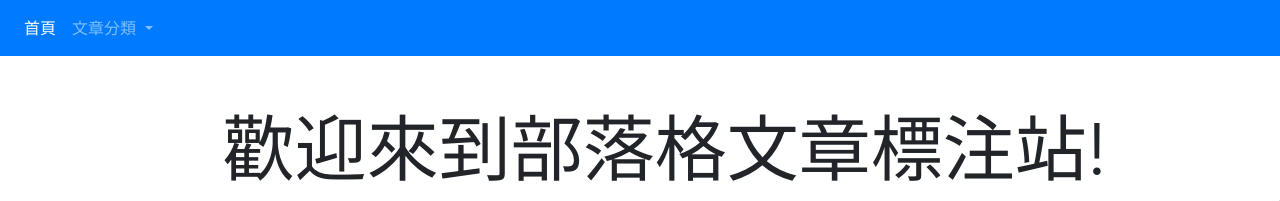
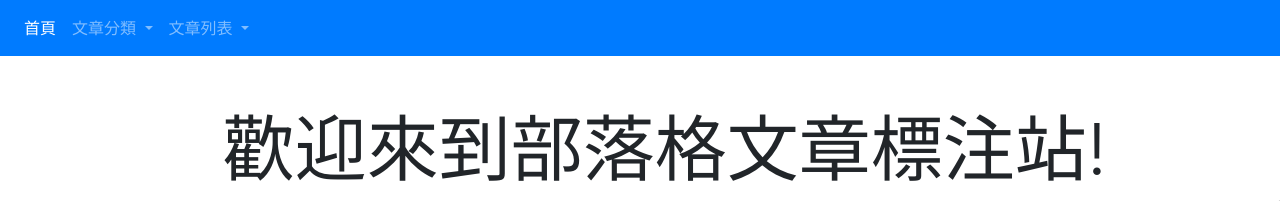
Before and after one commit to bellineq/blogtagging, a Flask app: template templates/home.html in a window 1280 px wide. Shown: the top 201 px of the page. Run offline with Flask 2, Linux system fonts and the light colour scheme; the template is opened without the code that fills it: most values are stand-ins (such as "Sample title", 1, 10 or a date in 2020); some libraries are stand-ins or nearby versions.

Commit message:
separate navbar file

```diff
--- a/templates/home.html
+++ b/templates/home.html
@@ -11,30 +11,8 @@
     <title>home</title>
   </head>
   <body>
-    <nav class="navbar sticky-top navbar-expand-lg navbar-dark bg-primary">
-        <button class="navbar-toggler" type="button" data-toggle="collapse" data-target="#navbarSupportedContent" aria-controls="navbarSupportedContent" aria-expanded="false" aria-label="Toggle navigation">
-          <span class="navbar-toggler-icon"></span>
-        </button>
 
-        <div class="collapse navbar-collapse" id="navbarSupportedContent">
-          <ul class="navbar-nav mr-auto">
-            <li class="nav-item active">
-              <a class="nav-link" href="\">首頁 <span class="sr-only"></span></a>
-            </li>
-            <li class="nav-item dropdown">
-              <a class="nav-link dropdown-toggle" href="#" id="navbarDropdown" role="button" data-toggle="dropdown" aria-haspopup="true" aria-expanded="false">
-                文章分類
-              </a>
-              <div class="dropdown-menu" aria-labelledby="navbarDropdown">
-                <a class="dropdown-item" href="{{ url_for('category', category='tech') }}">數位生活</a>
-                <a class="dropdown-item" href="{{ url_for('category', category='makeup') }}">美妝</a>
-                <a class="dropdown-item" href="{{ url_for('category', category='movie') }}">電影</a>
-                <a class="dropdown-item" href="{{ url_for('category', category='food') }}">食記</a>
-              </div>
-            </li>
-
-        </div>
-    </nav>
+    {% include 'navbar.html' %}
 
     <h5 class="display-3 text-center" style="padding-left: 50px; padding-top: 50px;">
         歡迎來到部落格文章標注站!
--- /dev/null
+++ b/templates/navbar.html
@@ -0,0 +1,35 @@
+<nav class="navbar navbar-expand-lg navbar-dark bg-primary ">
+    <button class="navbar-toggler" type="button" data-toggle="collapse" data-target="#mainNavbar" aria-controls="navbarSupportedContent" aria-expanded="false" aria-label="Toggle navigation">
+      <span class="navbar-toggler-icon"></span>
+    </button>
+
+    <div class="collapse navbar-collapse" id="mainNavbar">
+      <ul class="navbar-nav mr-auto">
+        <li class="nav-item active">
+          <a class="nav-link" href="\">首頁 <span class="sr-only"></span></a>
+        </li>
+        <li class="nav-item dropdown">
+          <a class="nav-link dropdown-toggle" href="#" id="typeDropdown" role="button" data-toggle="dropdown" aria-haspopup="true" aria-expanded="false">
+            文章分類
+          </a>
+          <div class="dropdown-menu" aria-labelledby="navbarDropdown">
+                <a class="dropdown-item" href="{{ url_for('category', category='tech') }}">數位生活</a>
+                <a class="dropdown-item" href="{{ url_for('category', category='makeup') }}">美妝</a>
+                <a class="dropdown-item" href="{{ url_for('category', category='movie') }}">電影</a>
+                <a class="dropdown-item" href="{{ url_for('category', category='food') }}">食記</a>
+          </div>
+        </li>
+        {% if articleList %}
+        <li class="nav-item dropdown">
+            <a class="nav-link dropdown-toggle" href="#" id="docDropdown" role="button" data-toggle="dropdown" aria-haspopup="true" aria-expanded="false">
+                文章列表
+            </a>
+            <div class="dropdown-menu" id="docDropdownMenu" aria-labelledby="navbarDropdown" name="index">
+                {% for i in articleList %}
+                    <a class="dropdown-item" href="?index={{i[0]}}">{{i[1]}}</a>
+                {% endfor %}
+            </div>
+        </li>
+        {% endif %}
+    </div>
+</nav>
```
Also changed, not shown: templates/index.html (+1 -45 lines).
